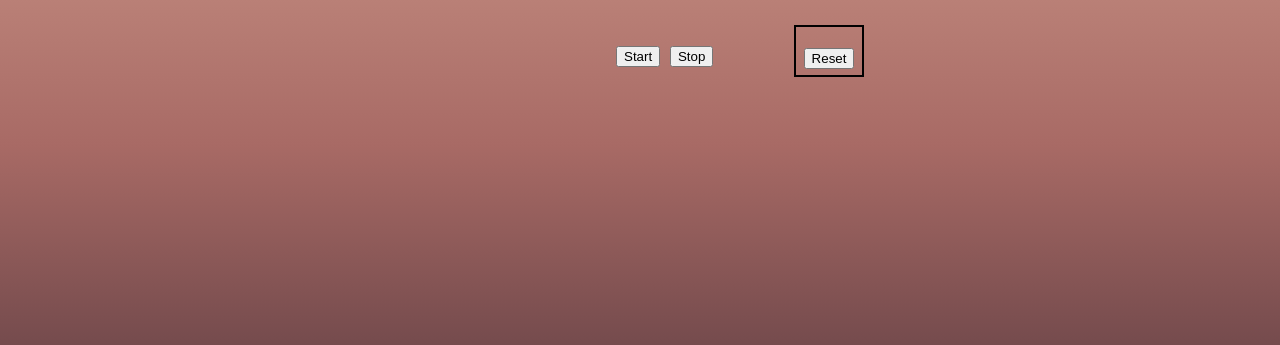
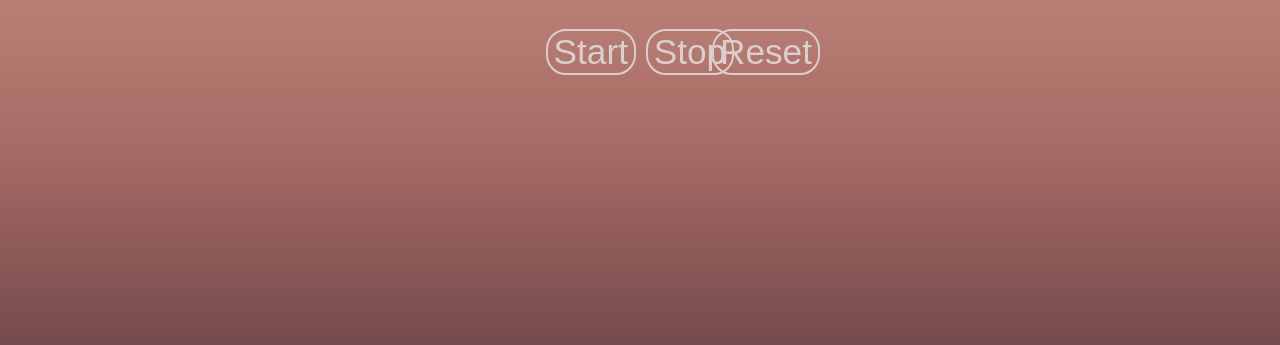
Before and after one commit to SaharshBhatnagar/JavaScript-Projects, a plain HTML site: page index.html in a window 1280 px wide. Shown: the part 455-800 px from the top of the page. Drawn offline with Linux system fonts and the light colour scheme.

Commit message:
aligned start-stop button

```diff
--- a/index.html
+++ b/index.html
@@ -17,7 +17,7 @@
             <button class="stop js-stop"> Stop </button>
         </div>
         <div class="reset">
-            <button class="js-reset"> Reset </button>
+            <button class="bt-reset js-reset"> Reset </button>
         </div>
     </main>
 </body>
--- a/styles/main.css
+++ b/styles/main.css
@@ -23,16 +23,41 @@ h2 {
 .start-stop {
     position: absolute;
     top: 60%;
-    left: 47.5%;
+    left: 42%;
     font-size: 2.2em;
     padding: 4px 8px;
+}
+
+.start {
+    background: transparent;
+    font-size: 1em;
+    color:rgb(218, 206, 206);
+    border: 2px solid rgb(218, 206, 206);
+    border-radius: 20px 20px 20px 20px;
+    cursor: pointer;
+}
+.stop {
+    background: transparent;
+    font-size: 1em;
+    color:rgb(218, 206, 206);
+    border: 2px solid rgb(218, 206, 206);
+    border-radius: 20px 20px 20px 20px;
+    cursor: pointer;
 }
 .reset {
     position: absolute;
     cursor:pointer;
     top: 60%;
-    left: 62%;
+    left: 55%;
     font-size: 2.2em;
     padding: 4px 8px;
-    border: 2px solid black;
 }
+
+.bt-reset {
+    background: transparent;
+    font-size: 1em;
+    color:rgb(218, 206, 206);
+    border: 2px solid rgb(218, 206, 206);
+    border-radius: 20px 20px 20px 20px;
+    cursor: pointer;
+}
```
